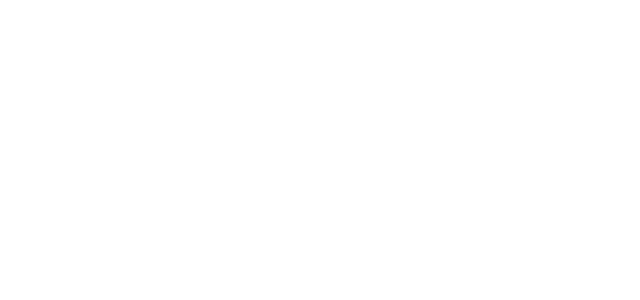
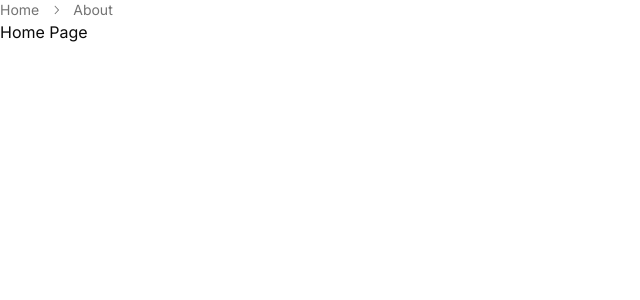
Before and after one commit to codify4/WorkoutApp-MERN, a Next.js app in the folder frontend/: page / in a window 1280 px wide. Shown: the top 300 px of the page, without its empty margins (0-640 px from the left). Built offline with nearby package versions, Linux system fonts and the light colour scheme.

Commit message:
frontend config

```diff
--- a/frontend/app/globals.css
+++ b/frontend/app/globals.css
@@ -1,3 +1,76 @@
 @tailwind base;
 @tailwind components;
 @tailwind utilities;
+
+@layer base {
+  :root {
+    --background: 0 0% 100%;
+    --foreground: 0 0% 3.9%;
+
+    --card: 0 0% 100%;
+    --card-foreground: 0 0% 3.9%;
+
+    --popover: 0 0% 100%;
+    --popover-foreground: 0 0% 3.9%;
+
+    --primary: 0 0% 9%;
+    --primary-foreground: 0 0% 98%;
+
+    --secondary: 0 0% 96.1%;
+    --secondary-foreground: 0 0% 9%;
+
+    --muted: 0 0% 96.1%;
+    --muted-foreground: 0 0% 45.1%;
+
+    --accent: 0 0% 96.1%;
+    --accent-foreground: 0 0% 9%;
+
+    --destructive: 0 84.2% 60.2%;
+    --destructive-foreground: 0 0% 98%;
+
+    --border: 0 0% 89.8%;
+    --input: 0 0% 89.8%;
+    --ring: 0 0% 3.9%;
+
+    --radius: 0.5rem;
+  }
+
+  .dark {
+    --background: 0 0% 3.9%;
+    --foreground: 0 0% 98%;
+
+    --card: 0 0% 3.9%;
+    --card-foreground: 0 0% 98%;
+
+    --popover: 0 0% 3.9%;
+    --popover-foreground: 0 0% 98%;
+
+    --primary: 0 0% 98%;
+    --primary-foreground: 0 0% 9%;
+
+    --secondary: 0 0% 14.9%;
+    --secondary-foreground: 0 0% 98%;
+
+    --muted: 0 0% 14.9%;
+    --muted-foreground: 0 0% 63.9%;
+
+    --accent: 0 0% 14.9%;
+    --accent-foreground: 0 0% 98%;
+
+    --destructive: 0 62.8% 30.6%;
+    --destructive-foreground: 0 0% 98%;
+
+    --border: 0 0% 14.9%;
+    --input: 0 0% 14.9%;
+    --ring: 0 0% 83.1%;
+  }
+}
+
+@layer base {
+  * {
+    @apply border-border;
+  }
+  body {
+    @apply bg-background text-foreground;
+  }
+}
--- a/frontend/app/layout.tsx
+++ b/frontend/app/layout.tsx
@@ -1,13 +1,20 @@
 import type { Metadata } from "next";
-import { Inter } from "next/font/google";
 import "./globals.css";
+import { Inter as FontSans } from "next/font/google"
 
-const inter = Inter({ subsets: ["latin"] });
+import { cn } from "@/lib/utils"
+
+import Navbar from "@/components/Navbar";
 
 export const metadata: Metadata = {
-  title: "Create Next App",
-  description: "Generated by create next app",
+  title: "Workout App MERN",
+  description: "MERN stack workout app",
 };
+
+const fontSans = FontSans({
+  subsets: ["latin"],
+  variable: "--font-sans",
+})
 
 export default function RootLayout({
   children,
@@ -16,7 +23,13 @@
 }>) {
   return (
     <html lang="en">
-      <body className={inter.className}>{children}</body>
+      <body className={cn(
+          "min-h-screen bg-background font-sans antialiased",
+          fontSans.variable
+        )}>
+        <Navbar />
+        {children}
+      </body>
     </html>
   );
 }
--- a/frontend/app/page.tsx
+++ b/frontend/app/page.tsx
@@ -1,6 +1,9 @@
+
 
 export default function Home() {
   return (
-    <></>
+    <div>
+      Home Page
+    </div>
   );
 }
--- /dev/null
+++ b/frontend/components/Navbar.tsx
@@ -0,0 +1,31 @@
+import {
+  Breadcrumb,
+  BreadcrumbItem,
+  BreadcrumbLink,
+  BreadcrumbList,
+  BreadcrumbPage,
+  BreadcrumbSeparator,
+} from "@/components/ui/breadcrumb"
+
+import Link from "next/link"
+
+const Navbar = () => {
+  return (
+    <Breadcrumb>
+      <BreadcrumbList>
+        <BreadcrumbItem>
+          <Link href="/">Home</Link>
+        </BreadcrumbItem>
+
+        <BreadcrumbSeparator />
+
+        <BreadcrumbItem>
+          <Link href="/about">About</Link>
+        </BreadcrumbItem>
+
+      </BreadcrumbList>
+    </Breadcrumb>
+  );
+}
+
+export default Navbar
--- /dev/null
+++ b/frontend/components/ui/breadcrumb.tsx
@@ -0,0 +1,115 @@
+import * as React from "react"
+import { ChevronRightIcon, DotsHorizontalIcon } from "@radix-ui/react-icons"
+import { Slot } from "@radix-ui/react-slot"
+
+import { cn } from "@/lib/utils"
+
+const Breadcrumb = React.forwardRef<
+  HTMLElement,
+  React.ComponentPropsWithoutRef<"nav"> & {
+    separator?: React.ReactNode
+  }
+>(({ ...props }, ref) => <nav ref={ref} aria-label="breadcrumb" {...props} />)
+Breadcrumb.displayName = "Breadcrumb"
+
+const BreadcrumbList = React.forwardRef<
+  HTMLOListElement,
+  React.ComponentPropsWithoutRef<"ol">
+>(({ className, ...props }, ref) => (
+  <ol
+    ref={ref}
+    className={cn(
+      "flex flex-wrap items-center gap-1.5 break-words text-sm text-muted-foreground sm:gap-2.5",
+      className
+    )}
+    {...props}
+  />
+))
+BreadcrumbList.displayName = "BreadcrumbList"
+
+const BreadcrumbItem = React.forwardRef<
+  HTMLLIElement,
+  React.ComponentPropsWithoutRef<"li">
+>(({ className, ...props }, ref) => (
+  <li
+    ref={ref}
+    className={cn("inline-flex items-center gap-1.5", className)}
+    {...props}
+  />
+))
+BreadcrumbItem.displayName = "BreadcrumbItem"
+
+const BreadcrumbLink = React.forwardRef<
+  HTMLAnchorElement,
+  React.ComponentPropsWithoutRef<"a"> & {
+    asChild?: boolean
+  }
+>(({ asChild, className, ...props }, ref) => {
+  const Comp = asChild ? Slot : "a"
+
+  return (
+    <Comp
+      ref={ref}
+      className={cn("transition-colors hover:text-foreground", className)}
+      {...props}
+    />
+  )
+})
+BreadcrumbLink.displayName = "BreadcrumbLink"
+
+const BreadcrumbPage = React.forwardRef<
+  HTMLSpanElement,
+  React.ComponentPropsWithoutRef<"span">
+>(({ className, ...props }, ref) => (
+  <span
+    ref={ref}
+    role="link"
+    aria-disabled="true"
+    aria-current="page"
+    className={cn("font-normal text-foreground", className)}
+    {...props}
+  />
+))
+BreadcrumbPage.displayName = "BreadcrumbPage"
+
+const BreadcrumbSeparator = ({
+  children,
+  className,
+  ...props
+}: React.ComponentProps<"li">) => (
+  <li
+    role="presentation"
+    aria-hidden="true"
+    className={cn("[&>svg]:size-3.5", className)}
+    {...props}
+  >
+    {children ?? <ChevronRightIcon />}
+  </li>
+)
+BreadcrumbSeparator.displayName = "BreadcrumbSeparator"
+
+const BreadcrumbEllipsis = ({
+  className,
+  ...props
+}: React.ComponentProps<"span">) => (
+  <span
+    role="presentation"
+    aria-hidden="true"
+    className={cn("flex h-9 w-9 items-center justify-center", className)}
+    {...props}
+  >
+    <DotsHorizontalIcon className="h-4 w-4" />
+    <span className="sr-only">More</span>
+  </span>
+)
+BreadcrumbEllipsis.displayName = "BreadcrumbElipssis"
+
+export {
+  Breadcrumb,
+  BreadcrumbList,
+  BreadcrumbItem,
+  BreadcrumbLink,
+  BreadcrumbPage,
+  BreadcrumbSeparator,
+  BreadcrumbEllipsis,
+}
--- /dev/null
+++ b/frontend/lib/utils.ts
@@ -0,0 +1,6 @@
+import { type ClassValue, clsx } from "clsx"
+import { twMerge } from "tailwind-merge"
+
+export function cn(...inputs: ClassValue[]) {
+  return twMerge(clsx(inputs))
+}
--- a/frontend/tailwind.config.ts
+++ b/frontend/tailwind.config.ts
@@ -1,20 +1,84 @@
-import type { Config } from "tailwindcss";
+import type { Config } from "tailwindcss"
+const { fontFamily } = require("tailwindcss/defaultTheme")
 
-const config: Config = {
+const config = {
+  darkMode: ["class"],
   content: [
-    "./pages/**/*.{js,ts,jsx,tsx,mdx}",
-    "./components/**/*.{js,ts,jsx,tsx,mdx}",
-    "./app/**/*.{js,ts,jsx,tsx,mdx}",
-  ],
+    './pages/**/*.{ts,tsx}',
+    './components/**/*.{ts,tsx}',
+    './app/**/*.{ts,tsx}',
+    './src/**/*.{ts,tsx}',
+	],
+  prefix: "",
   theme: {
+    container: {
+      center: true,
+      padding: "2rem",
+      screens: {
+        "2xl": "1400px",
+      },
+    },
     extend: {
-      backgroundImage: {
-        "gradient-radial": "radial-gradient(var(--tw-gradient-stops))",
-        "gradient-conic":
-          "conic-gradient(from 180deg at 50% 50%, var(--tw-gradient-stops))",
+      fontFamily: {
+        sans: ["var(--font-sans)", ...fontFamily.sans],
+      },
+      colors: {
+        border: "hsl(var(--border))",
+        input: "hsl(var(--input))",
+        ring: "hsl(var(--ring))",
+        background: "hsl(var(--background))",
+        foreground: "hsl(var(--foreground))",
+        primary: {
+          DEFAULT: "hsl(var(--primary))",
+          foreground: "hsl(var(--primary-foreground))",
+        },
+        secondary: {
+          DEFAULT: "hsl(var(--secondary))",
+          foreground: "hsl(var(--secondary-foreground))",
+        },
+        destructive: {
+          DEFAULT: "hsl(var(--destructive))",
+          foreground: "hsl(var(--destructive-foreground))",
+        },
+        muted: {
+          DEFAULT: "hsl(var(--muted))",
+          foreground: "hsl(var(--muted-foreground))",
+        },
+        accent: {
+          DEFAULT: "hsl(var(--accent))",
+          foreground: "hsl(var(--accent-foreground))",
+        },
+        popover: {
+          DEFAULT: "hsl(var(--popover))",
+          foreground: "hsl(var(--popover-foreground))",
+        },
+        card: {
+          DEFAULT: "hsl(var(--card))",
+          foreground: "hsl(var(--card-foreground))",
+        },
+      },
+      borderRadius: {
+        lg: "var(--radius)",
+        md: "calc(var(--radius) - 2px)",
+        sm: "calc(var(--radius) - 4px)",
+      },
+      keyframes: {
+        "accordion-down": {
+          from: { height: "0" },
+          to: { height: "var(--radix-accordion-content-height)" },
+        },
+        "accordion-up": {
+          from: { height: "var(--radix-accordion-content-height)" },
+          to: { height: "0" },
+        },
+      },
+      animation: {
+        "accordion-down": "accordion-down 0.2s ease-out",
+        "accordion-up": "accordion-up 0.2s ease-out",
       },
     },
   },
-  plugins: [],
-};
-export default config;
+  plugins: [require("tailwindcss-animate")],
+} satisfies Config
+
+export default config
```
Also changed, not shown: frontend/package.json (+9 -3 lines), frontend/components.json (added), 1 other file (tests, documents, lock files or other folders).
